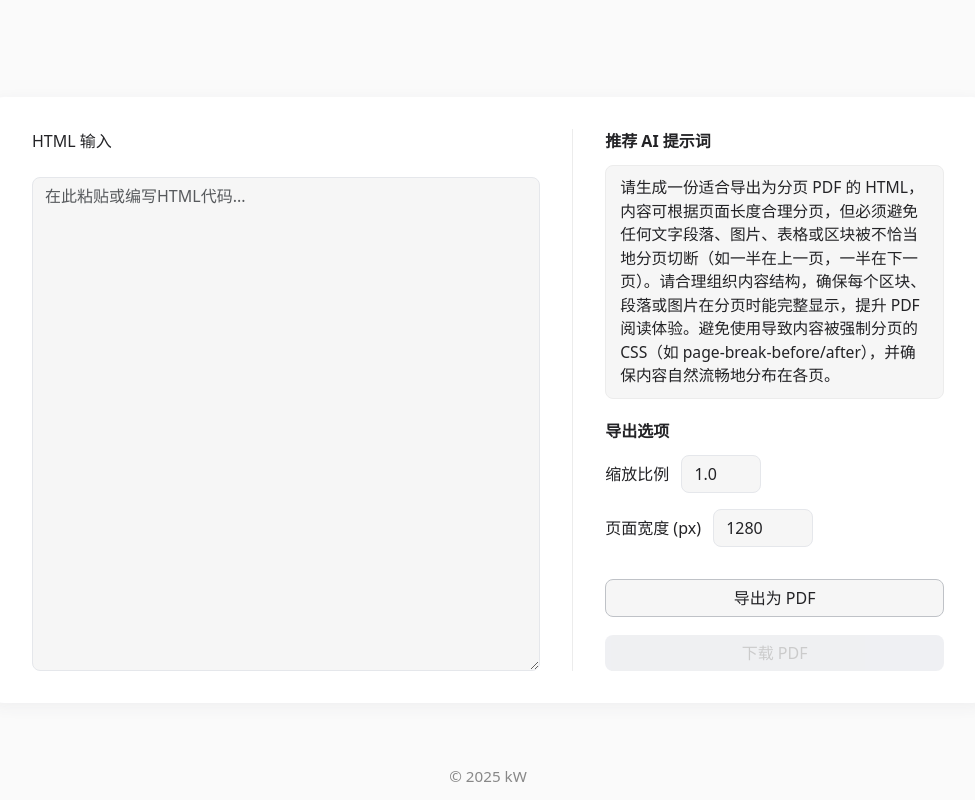
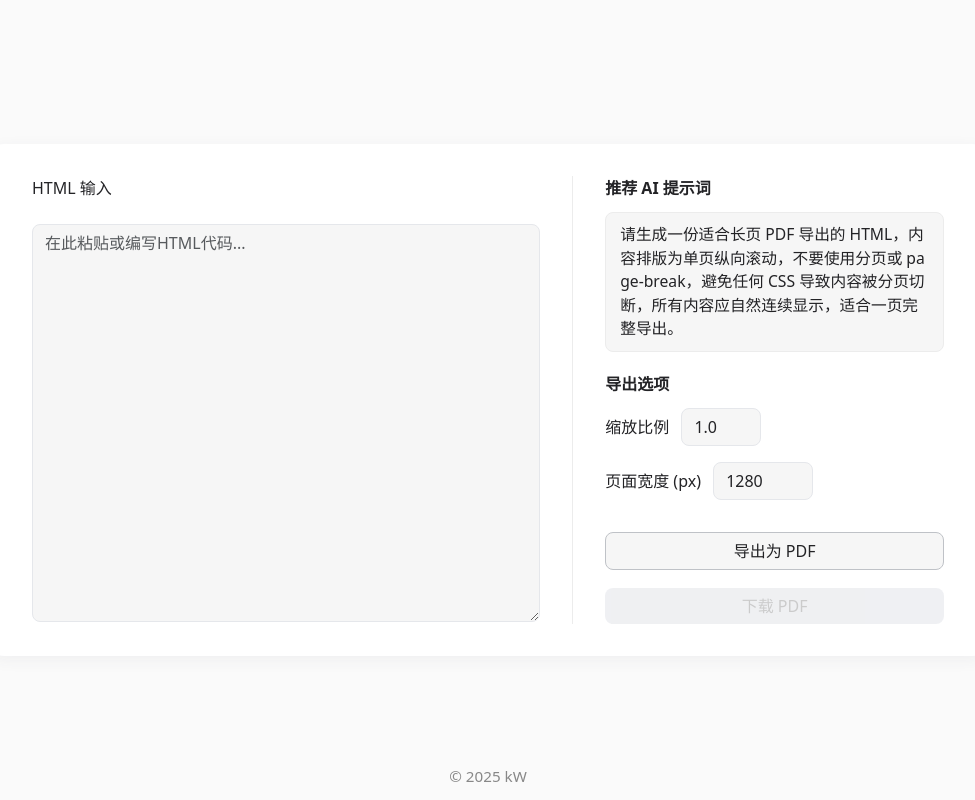
Before and after one commit to kev1nweng/html-render-engine, a plain HTML site: page web/index.html in a window 1280 px wide. Shown: the whole page, without its empty margins (152-1127 px from the left). Drawn offline with nearby package versions, Linux system fonts and the light colour scheme.

Commit message:
fix(prompt): 回滚提示词

```diff
--- a/web/index.html
+++ b/web/index.html
@@ -181,7 +181,7 @@
           <textarea
             class="form-control"
             id="htmlInput"
-            rows="20"
+            rows="16"
             placeholder="在此粘贴或编写HTML代码..."
             required
             style="resize: vertical"
@@ -192,10 +192,9 @@
         <div class="options-title">推荐 AI 提示词</div>
         <div class="hint-box">
           <div style="word-break: break-all">
-            请生成一份适合导出为分页 PDF 的
-            HTML，内容可根据页面长度合理分页，但必须避免任何文字段落、图片、表格或区块被不恰当地分页切断（如一半在上一页，一半在下一页）。请合理组织内容结构，确保每个区块、段落或图片在分页时能完整显示，提升
-            PDF 阅读体验。避免使用导致内容被强制分页的 CSS（如
-            page-break-before/after），并确保内容自然流畅地分布在各页。
+            请生成一份适合长页 PDF 导出的
+            HTML，内容排版为单页纵向滚动，不要使用分页或 page-break，避免任何
+            CSS 导致内容被分页切断，所有内容应自然连续显示，适合一页完整导出。
           </div>
         </div>
         <div>
```
